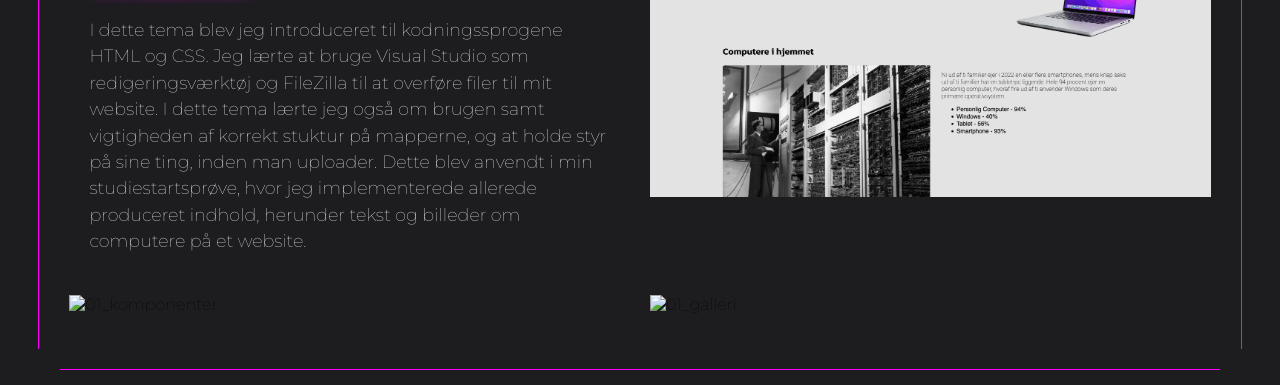
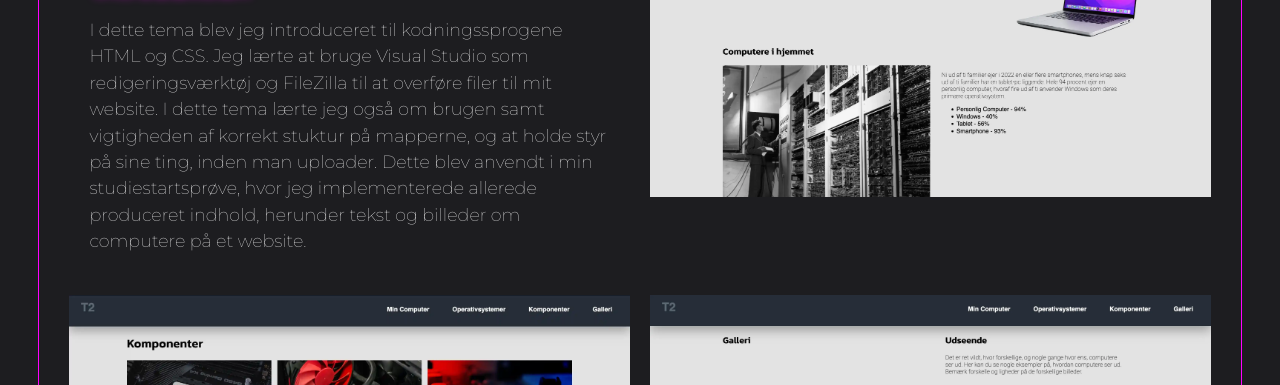
Before and after one commit to philiptaiw/portfolio, a plain HTML site: page 01_website.html in a window 1280 px wide. Shown: the part 355-740 px from the top of the page. Drawn offline with Linux system fonts and the light colour scheme; the site is published under a folder, as on GitHub Pages, so addresses that start at the root find nothing.

Commit message:
fjernede skraastreger fra billede filer

```diff
--- a/01_website.html
+++ b/01_website.html
@@ -55,10 +55,10 @@
                 <img src="images/01_websiteforside.webp" alt="01_websiteforside">
             </div>
             <div>
-                <img src="/images/01_komponenter.webp" alt="01_komponenter">
+                <img src="images/01_komponenter.webp" alt="01_komponenter">
             </div>
             <div>
-                <img src="/images/01_galleri.webp" alt="01_galleri">
+                <img src="images/01_galleri.webp" alt="01_galleri">
             </div>
         </div>
     </main>
```
Also changed, not shown: 02_emnesite.html (+1 -1 lines).
